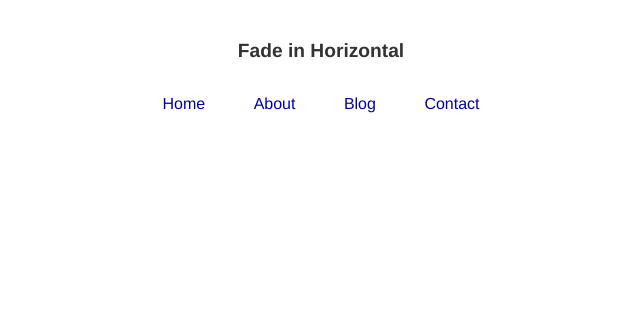
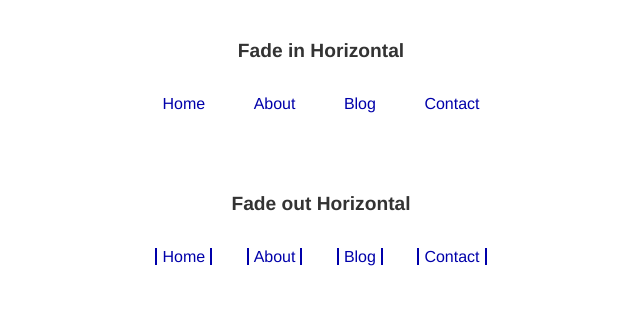
Before and after one commit to jdoppke/before-effects, a plain HTML site: page index.html in a window 1280 px wide. Shown: the whole page, without its empty margins (319-959 px from the left). Drawn offline with Linux system fonts and the light colour scheme.

Commit message:
Added fade-out-horizontal

```diff
--- a/css/before-effects.css
+++ b/css/before-effects.css
@@ -32,3 +32,34 @@ a {
 .fade-in-horz:hover::after {
   transform: translate(5px, 3px);
 }
+
+/* Fade out Horizontal */
+.fade-out-horz::before,
+.fade-out-horz::after {
+  content: '';
+  display: inline-block;
+  width: 2px;
+  height: 17px;
+  background: #00a;
+  opacity: 1;
+  transition: transform .3s ease, opacity .3s ease;
+}
+
+.fade-out-horz:hover::before,
+.fade-out-horz:hover::after {
+  opacity: 0;
+}
+
+.fade-out-horz::before {
+  transform: translate(-5px, 3px);
+}
+.fade-out-horz:hover::before {
+  transform: translate(-25px, 3px);
+}
+
+.fade-out-horz::after {
+  transform: translate(5px, 3px);
+}
+.fade-out-horz:hover::after {
+  transform: translate(25px, 3px);
+}
--- a/index.html
+++ b/index.html
@@ -16,5 +16,13 @@
     <a class="fade-in-horz" href="#">Contact</a>
   </section>
 
+  <section class="demo">
+    <h2>Fade out Horizontal</h2>
+    <a class="fade-out-horz" href="#">Home</a>
+    <a class="fade-out-horz" href="#">About</a>
+    <a class="fade-out-horz" href="#">Blog</a>
+    <a class="fade-out-horz" href="#">Contact</a>
+  </section>
+
 </body>
 </html>
```
